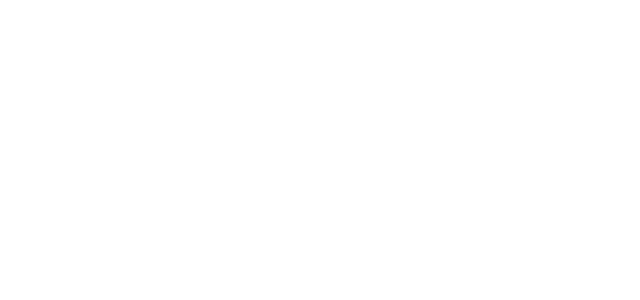
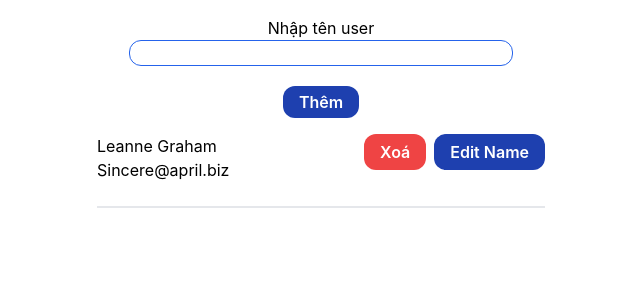
Before and after one commit to quocvuong2000/study-2024, a React (Create React App) app in the folder thi/boilerplate-react-typescript/: page / in a window 1280 px wide. Shown: the top 300 px of the page, without its empty margins (319-959 px from the left). Built offline with nearby package versions, Linux system fonts and the light colour scheme.

Commit message:
update lesson CRUD, JS

```diff
--- a/thi/boilerplate-react-typescript/package.json
+++ b/thi/boilerplate-react-typescript/package.json
@@ -7,7 +7,8 @@
     "react-dom": "^18.3.1",
     "react-scripts": "5.0.1",
     "typescript": "^4.4.2",
-    "web-vitals": "^2.1.0"
+    "web-vitals": "^2.1.0",
+    "tailwindcss": "^3.4.4"
   },
   "devDependencies": {
     "@testing-library/jest-dom": "^5.14.1",
--- a/thi/boilerplate-react-typescript/src/App.tsx
+++ b/thi/boilerplate-react-typescript/src/App.tsx
@@ -1,7 +1,12 @@
 import "./App.css";
+import Users from "./LESSONS/CRUD_USERS/Users";
 
 function App() {
-  return <div className="App"></div>;
+  return (
+    <div className="App">
+      <Users />
+    </div>
+  );
 }
 
 export default App;
--- /dev/null
+++ b/thi/boilerplate-react-typescript/src/LESSONS/CRUD_USERS/User.tsx
@@ -0,0 +1,5 @@
+const User = () => {
+  return <div>User</div>;
+};
+
+export default User;
--- /dev/null
+++ b/thi/boilerplate-react-typescript/src/LESSONS/CRUD_USERS/Users.tsx
@@ -0,0 +1,90 @@
+import { useState } from "react";
+import userList from "./data";
+
+type User = {
+  id: string;
+  name: string;
+  username: string;
+  email: string;
+};
+
+// CRUD => CREATE, READ, UPDATE, DELETE
+const Users = () => {
+  const [users, setUsers] = useState<User[]>(userList);
+  const [inputName, setInputName] = useState("");
+
+  // Reason why we should use key when rendering list
+  // => https://medium.com/geekculture/reactjs-why-index-as-a-key-is-an-anti-pattern-4b9dc6ef0067
+
+  const deleteUser = (id: string) => {
+    const newUserList = users.filter((user) => user.id !== id);
+    setUsers(newUserList);
+  };
+
+  const addUsers = () => {
+    if (!inputName) return;
+
+    const newUserObject: User = {
+      id: new Date().toISOString(),
+      name: inputName,
+      username: "",
+      email: "",
+    };
+    const newUserList = [...users, newUserObject];
+    setUsers(newUserList);
+    setInputName("");
+  };
+
+
+  // 1. Lập 1 cái state lưu selected id
+  // 2. sửa title, button, và thêm nút huỷ
+  // 3. bấm nút huy => selected id rỗng => input trở về lúc thêm
+  // 4. else => có id, có inputName => find cái object dựa trên id
+  // 5. sửa lại name của object đó thành newObject
+  // 6. gắn lại vô mảng
+  // 7. set lại state
+  const editName = () => {};
+
+  return (
+    <div>
+      <div className="w-full my-4 max-w-sm mx-auto">
+        <div>Nhập tên user</div>
+        <input
+          type="text"
+          className="border border-blue-600 w-full rounded-xl px-4"
+          onChange={(e) => setInputName(e.target.value)}
+          value={inputName}
+        />
+        <button
+          className="py-1 px-4 max-h-9 bg-blue-800 text-white  rounded-xl font-semibold mt-5"
+          onClick={addUsers}
+        >
+          Thêm
+        </button>
+      </div>
+      {users?.map((user, idx) => {
+        return (
+          <div key={idx} className="max-w-md mx-auto border-b-2 pb-2 mb-2">
+            <div className="flex justify-between mb-4">
+              <div className="flex flex-col items-start">
+                <span>{user?.name}</span>
+                <span>{user?.email}</span>
+              </div>
+              <div className="flex gap-2">
+                <button className="py-1 max-h-9 px-4 bg-red-500 text-white  rounded-xl font-semibold">
+                  Xoá
+                </button>
+                <button className="py-1 px-4 max-h-9 bg-blue-800 text-white  rounded-xl font-semibold">
+                  Edit Name
+                </button>
+              </div>
+            </div>
+            {/* {user?.id === selectedId ? <>input</> : <></>} */}
+          </div>
+        );
+      })}
+    </div>
+  );
+};
+
+export default Users;
--- /dev/null
+++ b/thi/boilerplate-react-typescript/src/LESSONS/CRUD_USERS/data.ts
@@ -0,0 +1,64 @@
+const userList = [
+  {
+    id: '0b047e31-e170-42f0-936e-98f2ad236edd',
+    name: "Leanne Graham",
+    username: "Bret",
+    email: "Sincere@april.biz",
+  },
+  // {
+  //   id: 'cb6b943a-244a-45c3-9a2f-f50fc1d93a8b',
+  //   name: "Ervin Howell",
+  //   username: "Antonette",
+  //   email: "Shanna@melissa.tv",
+  // },
+  // {
+  //   id: 'cb6b943a-244a-45c3-9a2f-9f134d92004b',
+  //   name: "Clementine Bauch",
+  //   username: "Samantha",
+  //   email: "Nathan@yesenia.net",
+  // },
+  // {
+  //   id: 'cb6b943a-244a-45c3-9a2f-c4418349fbf0',
+  //   name: "Patricia Lebsack",
+  //   username: "Karianne",
+  //   email: "Julianne.OConner@kory.org",
+  // },
+  // {
+  //   id: 'cb6b943a-244a-45c3-9a2f-b776bc38d7d4',
+  //   name: "Chelsey Dietrich",
+  //   username: "Kamren",
+  //   email: "Lucio_Hettinger@annie.ca",
+  // },
+  // {
+  //   id: 'cb6b943a-244a-45c3-9a2f-48c6713026f5',
+  //   name: "Mrs. Dennis Schulist",
+  //   username: "Leopoldo_Corkery",
+  //   email: "Karley_Dach@jasper.info",
+  // },
+  // {
+  //   id: 'cb6b943a-244a-45c3-9a2f-0d1fd5c427e5',
+  //   name: "Kurtis Weissnat",
+  //   username: "Elwyn.Skiles",
+  //   email: "Telly.Hoeger@billy.biz",
+  // },
+  // {
+  //   id: '8edda813-45d8-48e7-9d95-600b4d4a6a20',
+  //   name: "Nicholas Runolfsdottir V",
+  //   username: "Maxime_Nienow",
+  //   email: "Sherwood@rosamond.me",
+  // },
+  // {
+  //   id: '6b457c1d-20dd-4e0c-9e3d-32218fa9527b',
+  //   name: "Glenna Reichert",
+  //   username: "Delphine",
+  //   email: "Chaim_McDermott@dana.io",
+  // },
+  // {
+  //   id: '9d6e288a-e96d-4981-849d-68cd204bf210',
+  //   name: "Clementina DuBuque",
+  //   username: "Moriah.Stanton",
+  //   email: "Rey.Padberg@karina.biz",
+  // },
+];
+
+export default userList;
--- /dev/null
+++ b/thi/boilerplate-react-typescript/src/LESSONS/JAVASCRIPTS/lesson_1/index.js
@@ -0,0 +1,16 @@
+// Sửa hàm **joinBrandNames(arr)** sao cho xuất ra một chuỗi string là danh sách các name của mỗi phần tử trong array nối tiếp nhau ngăn cách bởi dấu phẩy và phải có 1 dấu cách sau dấu phẩy
+
+// **Inputs:**
+
+// - arr: một array các objects, mỗi object có 2 properties id và name, vd:
+const arr = [
+  { id: 1, name: "Toyota" },
+  { id: 2, name: "Suzuki" },
+  { id: 3, name: "Ford" },
+];
+// **Kết quả mong muốn:** Một chuỗi string gồm tất cả các name của các object trong arr chuyền vào, ngăn cách bởi dấu phẩy và một khoảng trắng sau dấu phẩy ", " vd: "Toyota, Suzuki, Ford"
+// =>
+const result = "Toyota, Suzuki, Ford"
+
+
+// VIẾT HÀM Ở ĐÂY
--- /dev/null
+++ b/thi/boilerplate-react-typescript/tailwind.config.js
@@ -0,0 +1,10 @@
+/** @type {import('tailwindcss').Config} */
+module.exports = {
+  content: [
+    "./src/**/*.{js,jsx,ts,tsx}",
+  ],
+  theme: {
+    extend: {},
+  },
+  plugins: [],
+}
```
Also changed, not shown: thi/boilerplate-react-typescript/src/index.css (+6 -3 lines), thi/boilerplate-react-typescript/src/LESSONS/JAVASCRIPTS/lesson_2/index.js (added), 1 other file (tests, documents, lock files or other folders).
